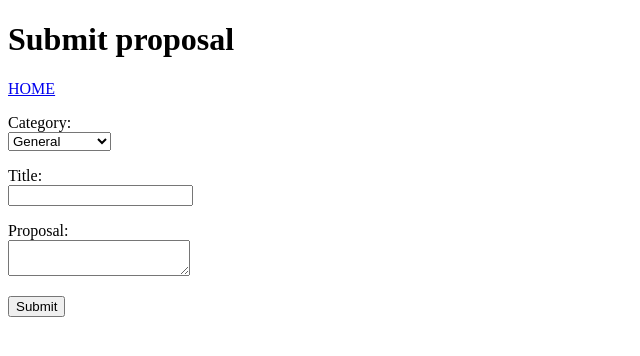
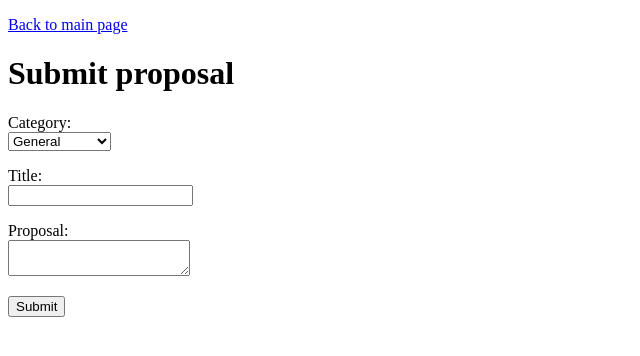
Before and after one commit to tf4482/improvo, a Django app: page /proposals/proposal_submission in a window 1280 px wide. Shown: the top 356 px of the page, without its empty margins (0-640 px from the left). Run offline with Django 5.2, Linux system fonts and the light colour scheme.

Commit message:
refactor: :recycle: Reworked home link

```diff
--- a/proposals/templates/all_proposals.html
+++ b/proposals/templates/all_proposals.html
@@ -8,8 +8,6 @@ All proposals
 {% block content %}
 
 <h1>All proposals</h1>
-
-<p><a href="/">HOME</a></p>
 
 <ul>
     {% for x in proposals %}
--- a/proposals/templates/main.html
+++ b/proposals/templates/main.html
@@ -15,6 +15,9 @@
 
 <body>
 
+    {% if not request.path == "/" %}
+        <p><a href="/">Back to main page</a></p>
+    {% endif %}
     {% block content %}
     {% endblock %}
 
--- a/proposals/templates/proposal_submission.html
+++ b/proposals/templates/proposal_submission.html
@@ -7,8 +7,6 @@ Submit proposal
 {% block content %}
 
 <h1>Submit proposal</h1>
-
-<p><a href="/">HOME</a></p>
 
 <form method="post">
     {% csrf_token %}
```
